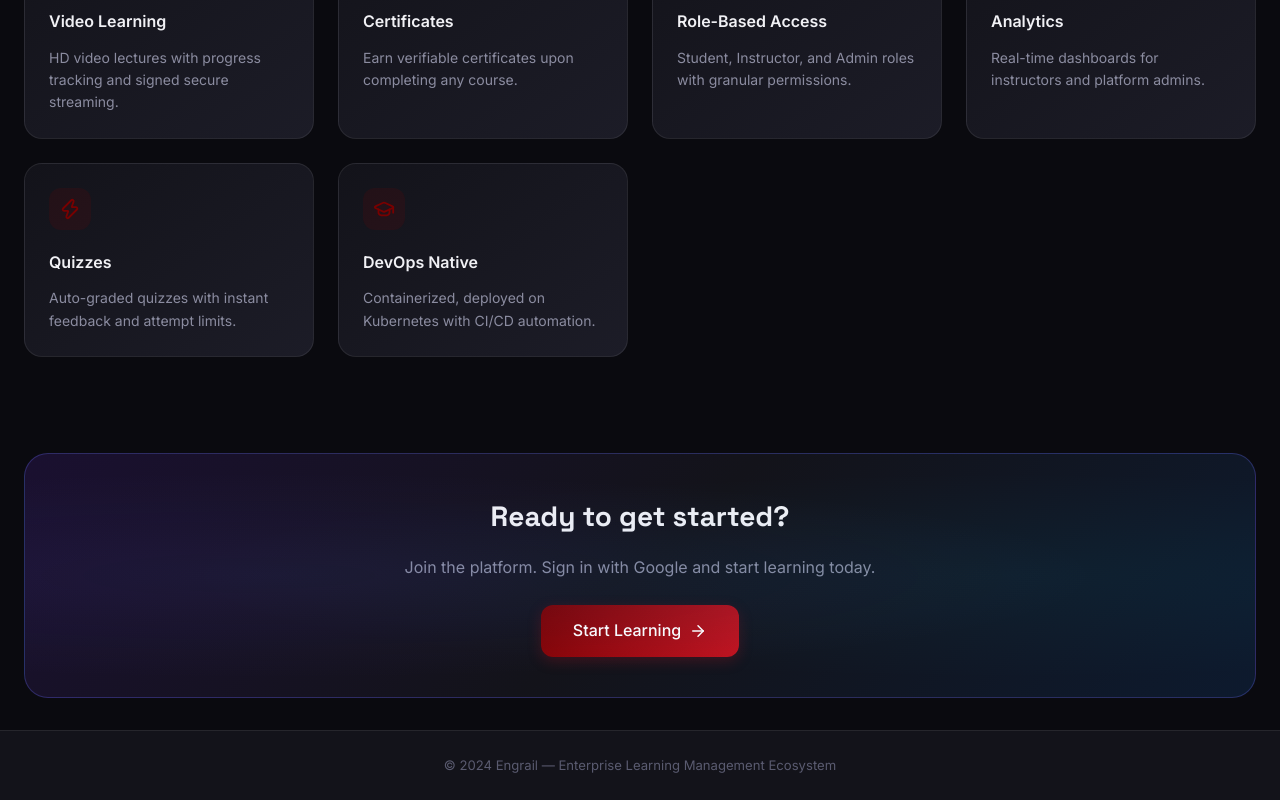
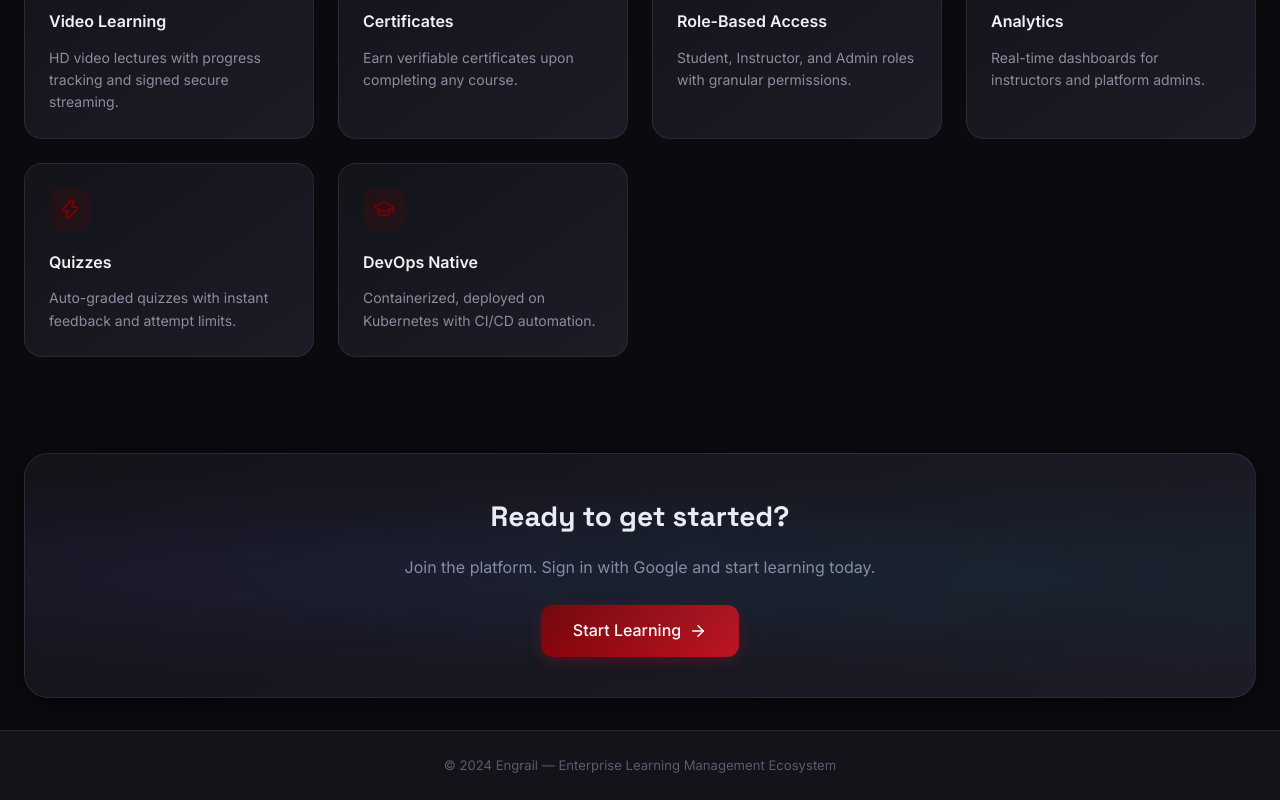
Before and after one commit to sujalwarke28/LMS_Devops, a React app in the folder frontend/: page / in a window 1280 px wide. Shown: the part 1050-1850 px from the top of the page. Built offline with nearby package versions, Linux system fonts and the light colour scheme; no server answers; the HTML template or start-up script is replaced by a standard one.

Commit message:
Fix certificate background to respect theme colors

```diff
--- a/frontend/src/index.css
+++ b/frontend/src/index.css
@@ -885,13 +885,14 @@ input, textarea, select { font-family: inherit; }
    CERTIFICATE
 ════════════════════════════════════════════════════════ */
 .certificate-card {
-  background: linear-gradient(135deg, #1a1030 0%, #13131a 50%, #0d1a2e 100%);
-  border: 1px solid rgba(99,102,241,0.3);
+  background: var(--grad-card);
+  border: 1px solid var(--clr-border);
   border-radius: var(--radius-xl);
   padding: 2.5rem;
   text-align: center;
   position: relative;
   overflow: hidden;
+  box-shadow: var(--shadow);
 }
 .certificate-card::before {
   content: '';
```
